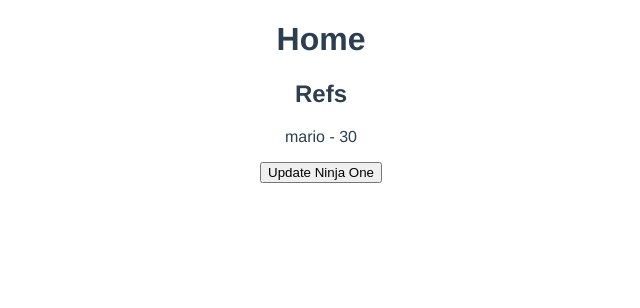
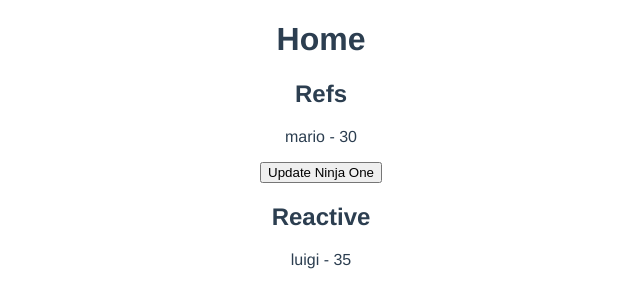
Before and after one commit to Charlon-Dale/chad-blog, a Vue app: page / in a window 1280 px wide. Shown: the top 308 px of the page, without its empty margins (319-959 px from the left). Built offline with nearby package versions, Linux system fonts and the light colour scheme.

Commit message:
use reactive

```diff
--- a/src/views/Home.vue
+++ b/src/views/Home.vue
@@ -4,6 +4,8 @@
     <h2>Refs</h2>
     <p>{{ ninjaOne.name }} - {{ ninjaOne.age }}</p>
     <button @click="updateNinjaOne">Update Ninja One</button>
+    <h2>Reactive</h2>
+    <p>{{ ninjaTwo.name }} - {{ ninjaTwo.age }}</p>
   </div>
 </template>
 
@@ -14,12 +16,16 @@ export default {
   name: 'Home',
   setup() {
     const ninjaOne = ref({ name: 'mario', age: 30 })
+    const ninjaTwo = reactive({ name: 'luigi', age: 35 })
 
     const updateNinjaOne = () => {
       ninjaOne.value.age = 40
     }
 
-    return { ninjaOne, updateNinjaOne }
+    const updateNinjaTwo = () => {
+      ninjaTwo.value.age = 40
+    }
+    return { ninjaOne, updateNinjaOne, ninjaTwo }
   }
 }
 </script>
```
